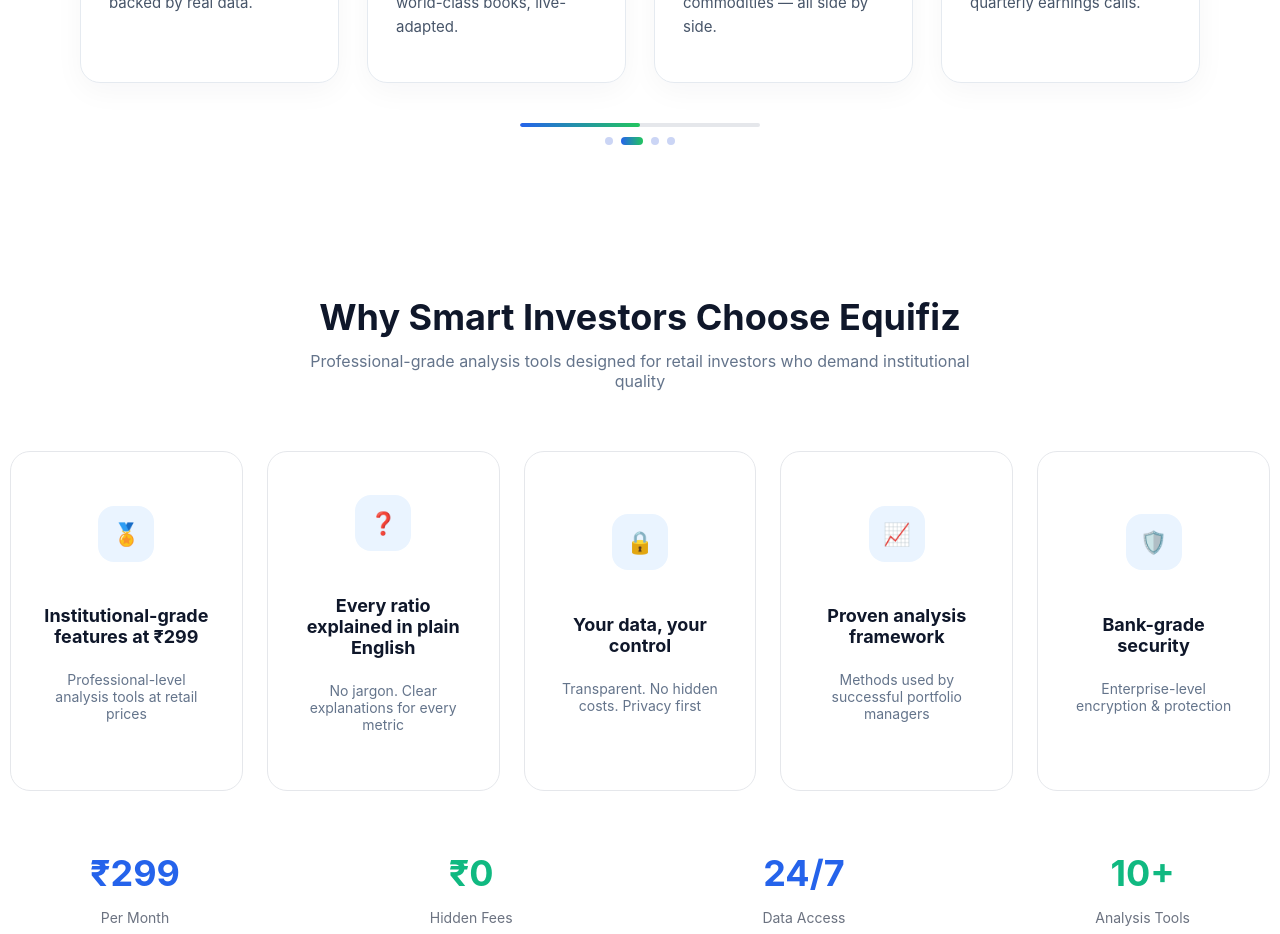
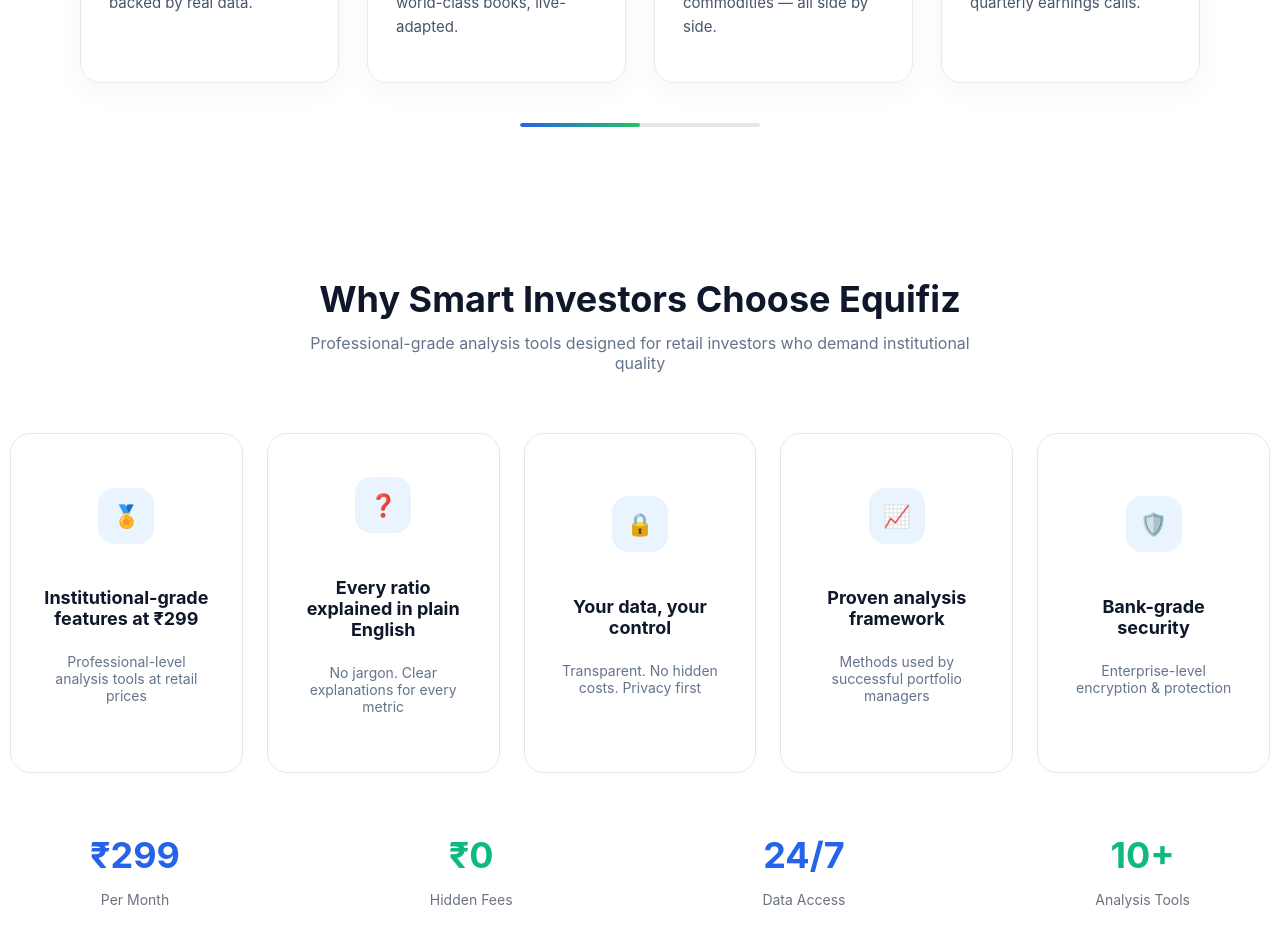
Before and after one commit to RamG222/EquiFiz-waiting, a Next.js app: page / in a window 1280 px wide. Shown: the part 1100-2034 px from the top of the page. Built offline with nearby package versions, Linux system fonts and the light colour scheme.

Commit message:
slider fix

```diff
--- a/src/app/components/Features.jsx
+++ b/src/app/components/Features.jsx
@@ -153,15 +153,6 @@
             style={{ width: `${((page + 1) / totalPages) * 100}%` }}
           />
         </div>
-        <div className="dots">
-          {Array.from({ length: totalPages }).map((_, i) => (
-            <span
-              key={i}
-              className={i === page ? "dot active" : "dot"}
-              onClick={() => setPage(i)}
-            />
-          ))}
-        </div>
       </div>
     </section>
   );
```
